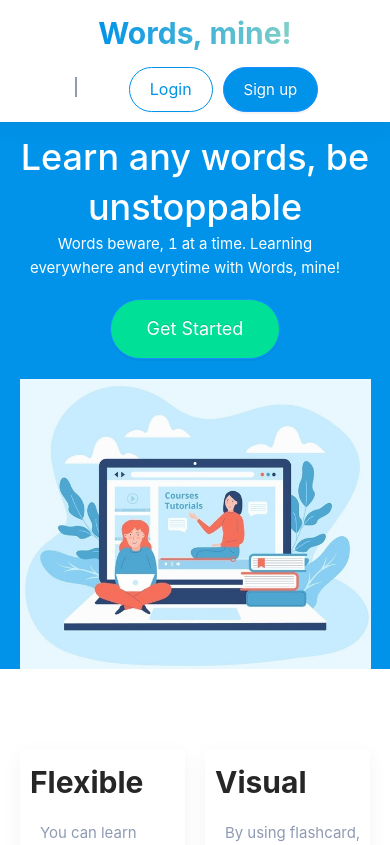
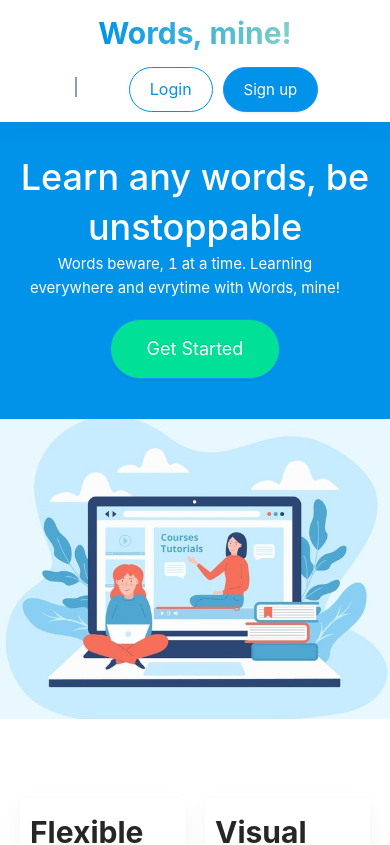
Before and after one commit to KieIO/wordsmine-landing-page, a React (Create React App) app: page / in a window 390 px wide. Shown: the top 845 px of the page. Built offline with nearby package versions, Linux system fonts and the light colour scheme.

Commit message:
edit UI banner

```diff
--- a/src/components/Banner/_banner.scss
+++ b/src/components/Banner/_banner.scss
@@ -3,10 +3,11 @@
     background-color: $color-primary-dark;
     display: flex;
     justify-content: space-between;
-    padding: 0 0 0 $padding-container;
+    // padding: 0 0 0 $padding-container;
     margin: 0;
-    max-height: 62vh;
+    // max-height: 62vh;
 
+    max-height: 40rem;
     &__img{
         position: relative;
         img {
@@ -32,6 +33,8 @@
 
     &__center{
         text-align: center;
+        margin: auto;
+        padding: 1rem;
     }
 
     &__text-color{
@@ -51,7 +54,7 @@
         background-color: $color-primary-dark;
         display: flex;
         justify-content: space-between;
-        padding: 0 0 0 $padding-container-md;
+        // padding: 0 0 0 $padding-container-md;
         margin: 0;
     }
 
@@ -65,7 +68,7 @@
         line-height: 5rem;
     }
     .banner{
-        padding: 0 0 0 $padding-container-sm;
+        // padding: 0 0 0 $padding-container-sm;
         max-height: 70vh;
     }
 }
@@ -73,7 +76,10 @@
 @media(max-width: 665px){
     .banner{
         flex-direction: column;
-        padding: 0 $padding-container-sm;
+        // padding: 0 $padding-container-sm;
+        &__center {
+            padding: 2rem;
+        }
         max-height: 100vh;
         &__button {
             margin-top: 2rem !important;
@@ -84,6 +90,7 @@
             img {
                 width: 100%;
                 height: 30%;
+                max-height: 30rem;
                 background-repeat: no-repeat;
                 object-fit: cover;
             }
--- a/src/index.css
+++ b/src/index.css
@@ -1,13 +1,16 @@
+
 body {
   margin: 0;
-  font-family: -apple-system, BlinkMacSystemFont, 'Segoe UI', 'Roboto', 'Oxygen',
+    /* font-family: 'Circular Std'; */
+
+  /* font-family: -apple-system, BlinkMacSystemFont, 'Segoe UI', 'Roboto', 'Oxygen',
     'Ubuntu', 'Cantarell', 'Fira Sans', 'Droid Sans', 'Helvetica Neue',
     sans-serif;
   -webkit-font-smoothing: antialiased;
-  -moz-osx-font-smoothing: grayscale;
+  -moz-osx-font-smoothing: grayscale; */
 }
 
 code {
-  font-family: source-code-pro, Menlo, Monaco, Consolas, 'Courier New',
-    monospace;
+  /* font-family: source-code-pro, Menlo, Monaco, Consolas, 'Courier New',
+    monospace; */
 }
--- a/src/sass/_base.scss
+++ b/src/sass/_base.scss
@@ -13,6 +13,6 @@ html {
 body {
     box-sizing: border-box;
     font-size: $font-size-paragraph1;
-    // line-height: 2.2;
     color: $color-black;
+    // font-family: 'Circular Std';
 }
```
